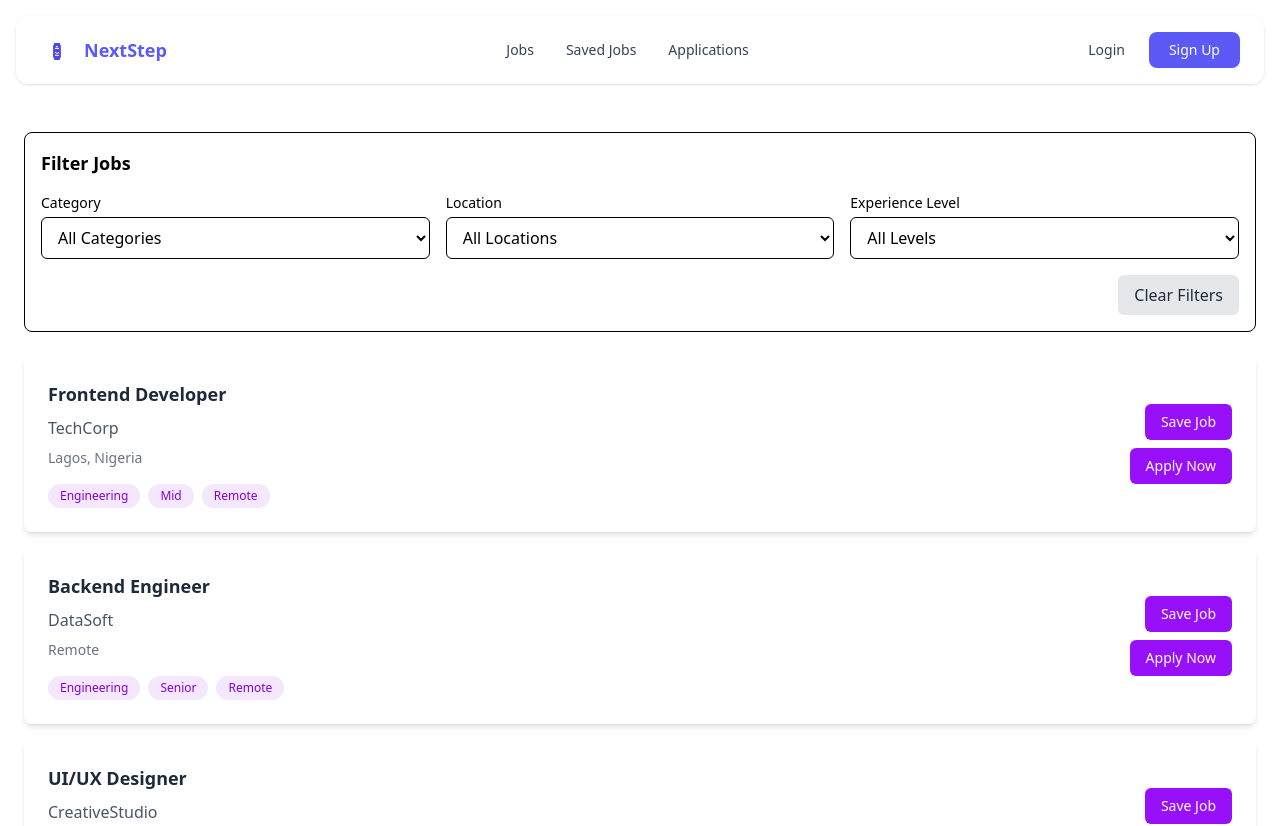
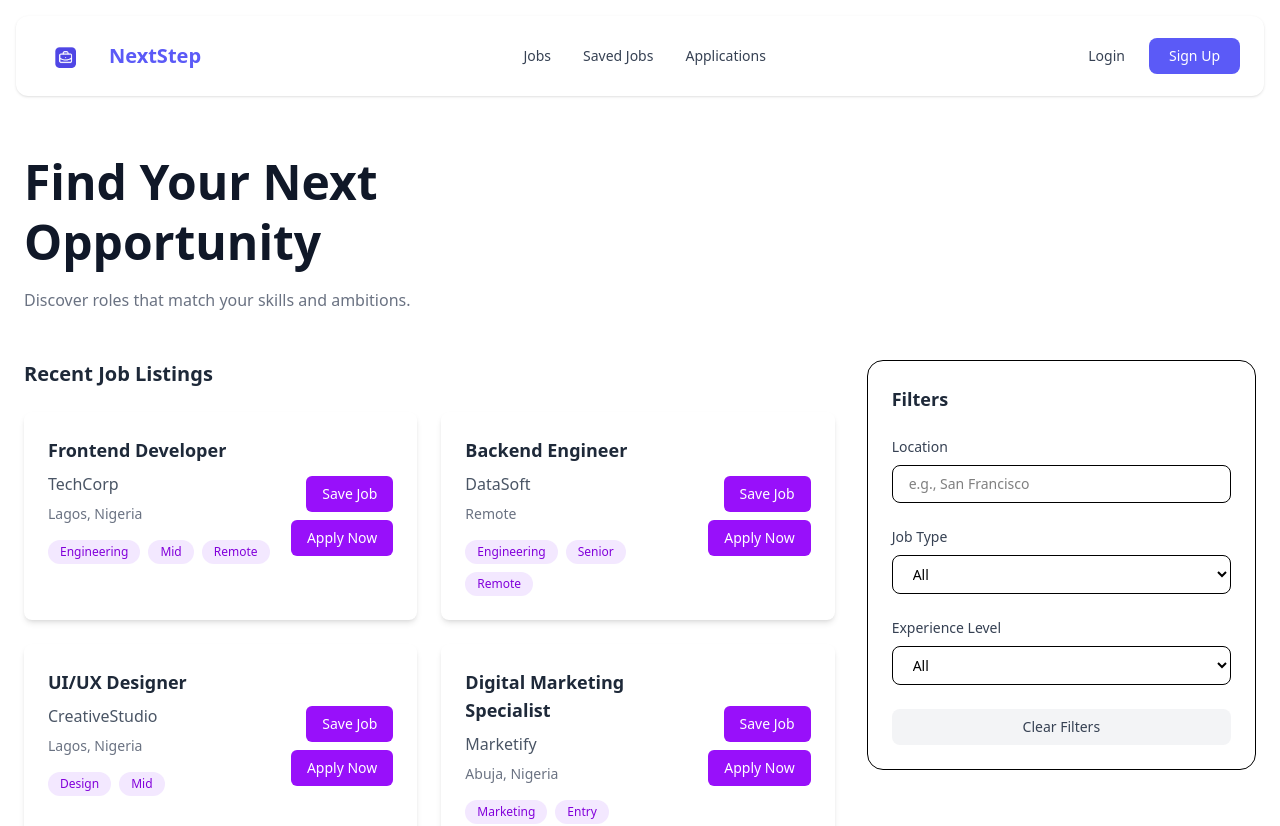
Before and after one commit to ozioma23/job-platform, a Next.js app in the folder nextstep-app/: page / in a window 1280 px wide. Shown: the top 826 px of the page. Built offline with nearby package versions, Linux system fonts and the light colour scheme.

Commit message:
more corrections made

```diff
--- a/nextstep-app/app/page.tsx
+++ b/nextstep-app/app/page.tsx
@@ -17,7 +17,32 @@
   } = useJobs();
 
   return (
-    <main className="max-w-7xl mx-auto px-6 py-8">
+    <main className="max-w-7xl mx-auto px-6 py-10">
+
+      {/* HERO */}
+      <section className="mb-12">
+        <h1 className="text-4xl md:text-5xl font-bold text-gray-900 leading-tight">
+          Find Your Next <br /> Opportunity
+        </h1>
+        <p className="mt-4 max-w-xl text-gray-500">
+          Discover roles that match your skills and ambitions.
+        </p>
+      </section>
+
+      {/* CONTENT GRID */}
+      <section className="grid grid-cols-1 lg:grid-cols-12 gap-8">
+
+        {/* JOB LISTINGS */}
+        <div className="lg:col-span-8">
+          <h2 className="mb-6 text-xl font-semibold text-gray-800">
+            Recent Job Listings
+          </h2>
+
+          <JobList jobs={filteredJobs} />
+        </div>
+
+        {/* FILTER SIDEBAR */}
+        <aside className="lg:col-span-4">
           <JobFilters
             category={category}
             location={location}
@@ -27,8 +52,8 @@
             onExperienceChange={setExperience}
             onClearFilters={clearFilters}
           />
-
-      <JobList jobs={filteredJobs} />
+        </aside>
+      </section>
     </main>
   );
 }
--- a/nextstep-app/app/profile/page.tsx
+++ b/nextstep-app/app/profile/page.tsx
@@ -2,43 +2,114 @@
 
 import { useUser } from "@/context/UserContext";
 import { useRouter } from "next/navigation";
-import { useEffect } from "react";
+import { useEffect, useState } from "react";
 
 export default function ProfilePage() {
-  const { user, logout } = useUser();
+  const { user, logout, updateUser } = useUser();
   const router = useRouter();
+
+  const [isEditing, setIsEditing] = useState(false);
+  const [username, setUsername] = useState("");
 
   useEffect(() => {
     if (!user) {
       router.push("/login");
+    } else {
+      setUsername(user.username);
     }
   }, [user, router]);
 
   if (!user) return null;
 
   return (
-    <div className="max-w-3xl mx-auto px-6 py-10">
-      <div className="rounded-xl bg-white p-8 shadow-sm">
-        <div className="flex items-center gap-6">
-          <div className="flex h-16 w-16 items-center justify-center rounded-full bg-[#5B5AF7] text-white text-2xl font-bold">
+    <div className="min-h-[70vh] bg-gray-50 py-12">
+      <div className="mx-auto max-w-3xl px-6">
+
+        {/* Page title */}
+        <h1 className="mb-8 text-2xl font-semibold text-gray-800">
+          Profile
+        </h1>
+
+        {/* Profile card */}
+        <div className="rounded-2xl bg-white p-8 shadow-sm">
+
+          {/* Header */}
+          <div className="flex items-center gap-6 border-b pb-6">
+            <div className="flex h-20 w-20 items-center justify-center rounded-full bg-[#5B5AF7] text-3xl font-bold text-white">
               {user.username.charAt(0).toUpperCase()}
             </div>
 
             <div>
-            <h1 className="text-xl font-semibold text-gray-800">
+              <h2 className="text-xl font-semibold text-gray-900">
                 {user.username}
-            </h1>
+              </h2>
               <p className="text-gray-500">{user.email}</p>
             </div>
           </div>
 
+          {/* Account info */}
+          <div className="mt-6 space-y-4">
+            <div>
+              <p className="text-sm font-medium text-gray-500">
+                Username
+              </p>
+
+              {isEditing ? (
+                <input
+                  value={username}
+                  onChange={(e) => setUsername(e.target.value)}
+                  className="mt-1 w-full rounded-lg border px-4 py-2 text-gray-800 focus:border-[#5B5AF7] focus:outline-none"
+                />
+              ) : (
+                <p className="text-gray-800">{user.username}</p>
+              )}
+            </div>
+
+            <div>
+              <p className="text-sm font-medium text-gray-500">
+                Email address
+              </p>
+              <p className="text-gray-800">{user.email}</p>
+            </div>
+          </div>
+
+          {/* Actions */}
+          <div className="mt-8 flex items-center justify-between">
+            <p className="text-sm text-gray-400">
+              Manage your account information
+            </p>
+
+            <div className="flex gap-3">
+              {isEditing ? (
+                <button
+                  onClick={() => {
+                    updateUser({ ...user, username });
+                    setIsEditing(false);
+                  }}
+                  className="rounded-lg bg-[#5B5AF7] px-5 py-2 text-sm font-medium text-white hover:opacity-90"
+                >
+                  Save
+                </button>
+              ) : (
+                <button
+                  onClick={() => setIsEditing(true)}
+                  className="rounded-lg border px-5 py-2 text-sm font-medium text-gray-700 hover:bg-gray-50"
+                >
+                  Edit Profile
+                </button>
+              )}
+
               <button
                 onClick={logout}
-          className="mt-6 rounded-lg bg-red-500 px-5 py-2 text-white hover:opacity-90"
+                className="rounded-lg border border-red-500 px-5 py-2 text-sm font-medium text-red-500 hover:bg-red-50"
               >
                 Logout
               </button>
             </div>
           </div>
+
+        </div>
+      </div>
+    </div>
   );
 }
--- a/nextstep-app/components/jobs/JobFilters.tsx
+++ b/nextstep-app/components/jobs/JobFilters.tsx
@@ -20,19 +20,37 @@
   onClearFilters,
 }: JobFiltersProps) {
   return (
-    <div className="bg-white p-4 rounded-lg border mb-6">
-      <h2 className="text-lg font-semibold mb-4">Filter Jobs</h2>
+    <div className="sticky top-24 rounded-2xl border bg-white p-6">
+      <h2 className="mb-6 text-lg font-semibold text-gray-800">
+        Filters
+      </h2>
 
-      <div className="grid grid-cols-1 md:grid-cols-3 gap-4">
-        {/* Category */}
+      <div className="space-y-6">
+        {/* Location */}
         <div>
-          <label className="block text-sm font-medium mb-1">Category</label>
+          <label className="mb-2 block text-sm font-medium text-gray-700">
+            Location
+          </label>
+          <input
+            type="text"
+            placeholder="e.g., San Francisco"
+            value={location}
+            onChange={(e) => onLocationChange(e.target.value)}
+            className="w-full rounded-lg border px-4 py-2 text-sm focus:outline-none focus:ring-2 focus:ring-[#5B5AF7]"
+          />
+        </div>
+
+        {/* Job Type / Category */}
+        <div>
+          <label className="mb-2 block text-sm font-medium text-gray-700">
+            Job Type
+          </label>
           <select
             value={category}
             onChange={(e) => onCategoryChange(e.target.value)}
-            className="w-full border rounded-md px-3 py-2"
+            className="w-full rounded-lg border px-4 py-2 text-sm focus:outline-none focus:ring-2 focus:ring-[#5B5AF7]"
           >
-            <option value="">All Categories</option>
+            <option value="">All</option>
             <option>Engineering</option>
             <option>Design</option>
             <option>Marketing</option>
@@ -40,42 +58,27 @@
           </select>
         </div>
 
-        {/* Location */}
-        <div>
-          <label className="block text-sm font-medium mb-1">Location</label>
-          <select
-            value={location}
-            onChange={(e) => onLocationChange(e.target.value)}
-            className="w-full border rounded-md px-3 py-2"
-          >
-            <option value="">All Locations</option>
-            <option>Lagos</option>
-            <option>Abuja</option>
-            <option>Remote</option>
-          </select>
-        </div>
-
         {/* Experience */}
         <div>
-          <label className="block text-sm font-medium mb-1">Experience Level</label>
+          <label className="mb-2 block text-sm font-medium text-gray-700">
+            Experience Level
+          </label>
           <select
             value={experience}
             onChange={(e) => onExperienceChange(e.target.value)}
-            className="w-full border rounded-md px-3 py-2"
+            className="w-full rounded-lg border px-4 py-2 text-sm focus:outline-none focus:ring-2 focus:ring-[#5B5AF7]"
           >
-            <option value="">All Levels</option>
+            <option value="">All</option>
             <option>Entry</option>
             <option>Mid</option>
             <option>Senior</option>
           </select>
         </div>
-      </div>
 
-      {/* Clear Filters Button */}
-      <div className="mt-4 flex justify-end">
+        {/* Clear */}
         <button
           onClick={onClearFilters}
-          className="bg-gray-200 dark:bg-gray-700 text-gray-800 dark:text-gray-100 px-4 py-2 rounded-md hover:bg-gray-300 dark:hover:bg-gray-600 transition"
+          className="w-full rounded-lg bg-gray-100 py-2 text-sm font-medium text-gray-700 hover:bg-gray-200 transition"
         >
           Clear Filters
         </button>
--- a/nextstep-app/components/jobs/JobList.tsx
+++ b/nextstep-app/components/jobs/JobList.tsx
@@ -9,14 +9,14 @@
 const JobList: React.FC<JobListProps> = ({ jobs }) => {
   if (jobs.length === 0) {
     return (
-      <p className="text-center text-gray-500 mt-10">
+      <p className="mt-10 text-center text-gray-500">
         No jobs available at the moment.
       </p>
     );
   }
 
   return (
-    <div className="flex flex-col gap-4">
+    <div className="grid grid-cols-1 md:grid-cols-2 gap-6">
       {jobs.map((job) => (
         <JobCard key={job.id} job={job} />
       ))}
--- a/nextstep-app/components/layout/Navbar.tsx
+++ b/nextstep-app/components/layout/Navbar.tsx
@@ -14,18 +14,17 @@
         <div className="flex items-center justify-between rounded-xl bg-white px-6 py-4 shadow-sm">
 
           {/* Logo */}
-          <Link href="/" className="flex items-center gap-2">
-            <div className="flex h-9 w-9 items-center justify-center rounded-lg">
+<Link href="/" className="flex items-center gap-3">
   <img
     src="/logo.png"
     alt="NextStep logo"
-                className="h-10 w-5"
+    className="h-12 w-auto object-contain"
   />
-            </div>
-            <span className="text-lg font-semibold text-[#5B5AF7]">
+  <span className="text-xl font-semibold text-[#5B5AF7]">
     NextStep
   </span>
 </Link>
+
 
           {/* Navigation */}
           <ul className="flex items-center gap-8 text-sm font-medium text-gray-700">
--- a/nextstep-app/context/UserContext.tsx
+++ b/nextstep-app/context/UserContext.tsx
@@ -13,6 +13,7 @@
   signup: (user: User) => boolean;
   login: (email: string, password: string) => boolean;
   logout: () => void;
+  updateUser: (user: User) => void;
 }
 
 const UserContext = createContext<UserContextType | undefined>(undefined);
@@ -20,7 +21,6 @@
 export const UserProvider = ({ children }: { children: ReactNode }) => {
   const [user, setUser] = useState<User | null>(null);
 
-  // Load logged-in user on app load
   useEffect(() => {
     const savedUser = localStorage.getItem("loggedInUser");
     if (savedUser) {
@@ -29,13 +29,9 @@
   }, []);
 
   const signup = (newUser: User) => {
-    // save registered user
     localStorage.setItem("registeredUser", JSON.stringify(newUser));
-
-    // auto login after signup
     localStorage.setItem("loggedInUser", JSON.stringify(newUser));
     setUser(newUser);
-
     return true;
   };
 
@@ -59,8 +55,14 @@
     localStorage.removeItem("loggedInUser");
   };
 
+  const updateUser = (updatedUser: User) => {
+    setUser(updatedUser);
+    localStorage.setItem("loggedInUser", JSON.stringify(updatedUser));
+    localStorage.setItem("registeredUser", JSON.stringify(updatedUser));
+  };
+
   return (
-    <UserContext.Provider value={{ user, signup, login, logout }}>
+    <UserContext.Provider value={{ user, signup, login, logout, updateUser }}>
       {children}
     </UserContext.Provider>
   );
```
Lines whose indentation alone changed are shown as unchanged.
